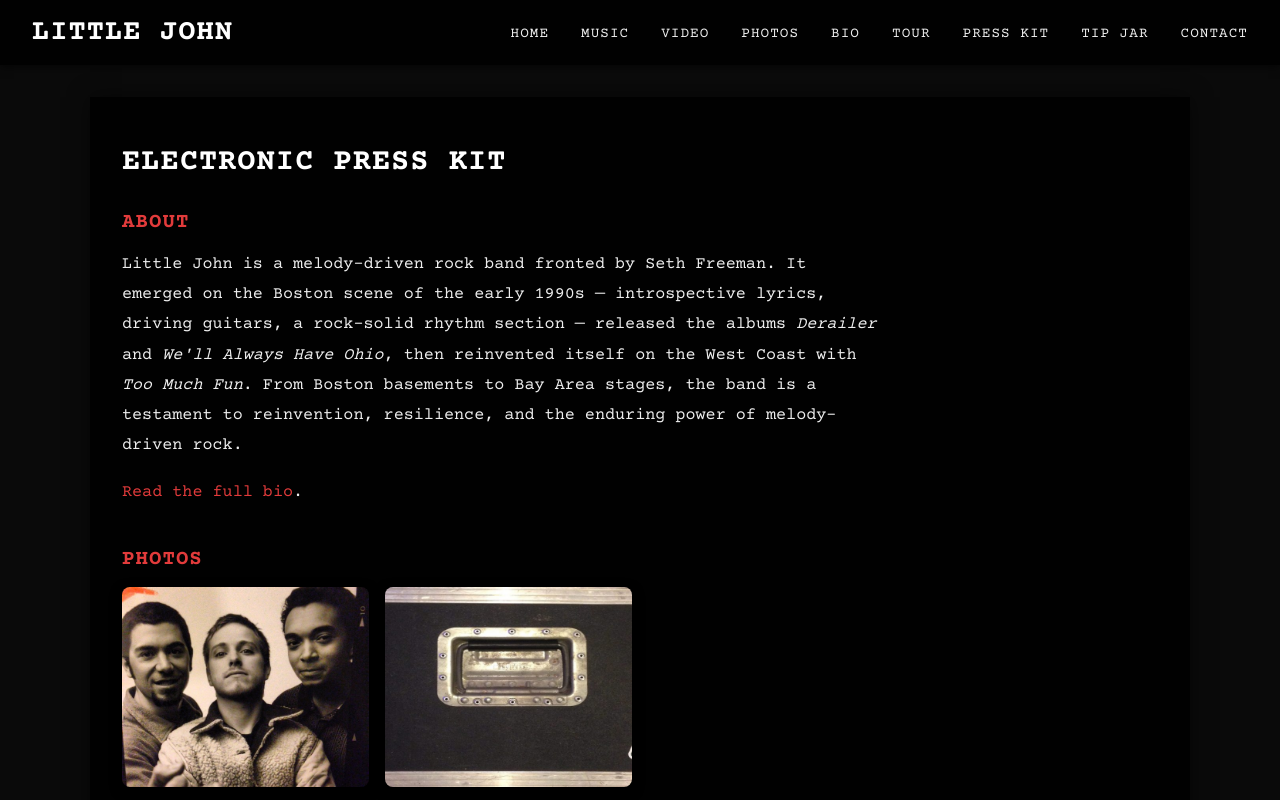
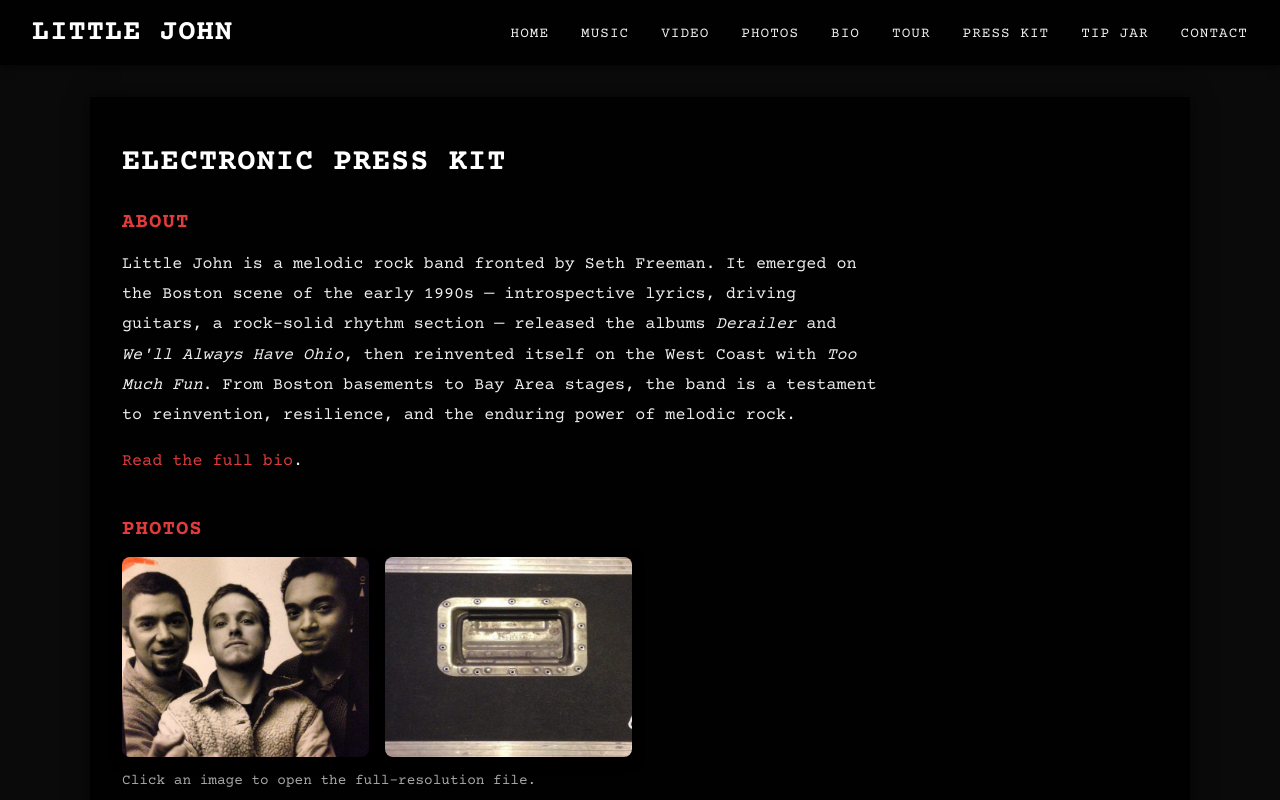
Before and after one commit to sethfreeman/littlejohnrocks, a Next.js app in the folder frontend/: page /epk in a window 1280 px wide. Shown: the top 800 px of the page. Built offline with nearby package versions, Linux system fonts and the light colour scheme.

Commit message:
Change 'melody-driven' to 'melodic' site-wide

```diff
--- a/frontend/app/about/page.js
+++ b/frontend/app/about/page.js
@@ -48,7 +48,7 @@ export default function About() {
         </p>
         <p>
           From Boston basements to Bay Area stages, Little John remains a testament to
-          reinvention, resilience, and the enduring power of melody-driven rock.
+          reinvention, resilience, and the enduring power of melodic rock.
         </p>
       </div>
     </div>
--- a/frontend/app/epk/page.js
+++ b/frontend/app/epk/page.js
@@ -20,12 +20,12 @@ export default function Epk() {
       <section className="epk-section">
         <h2>About</h2>
         <p>
-          Little John is a melody-driven rock band fronted by Seth Freeman. It emerged on the
+          Little John is a melodic rock band fronted by Seth Freeman. It emerged on the
           Boston scene of the early 1990s — introspective lyrics, driving guitars, a rock-solid
           rhythm section — released the albums <em>Derailer</em> and{' '}
           <em>We&apos;ll Always Have Ohio</em>, then reinvented itself on the West Coast with{' '}
           <em>Too Much Fun</em>. From Boston basements to Bay Area stages, the band is a testament
-          to reinvention, resilience, and the enduring power of melody-driven rock.
+          to reinvention, resilience, and the enduring power of melodic rock.
         </p>
         <p>
           <Link href="/about">Read the full bio</Link>.
--- a/frontend/app/layout.js
+++ b/frontend/app/layout.js
@@ -14,7 +14,7 @@ const courierPrime = Courier_Prime({
 
 export const metadata = {
   title: 'Little John',
-  description: 'Little John — melody-driven rock, from Boston basements to Bay Area stages.',
+  description: 'Little John — melodic rock, from Boston basements to Bay Area stages.',
 }
 
 export default function RootLayout({ children }) {
--- a/frontend/app/music/page.js
+++ b/frontend/app/music/page.js
@@ -24,7 +24,7 @@ export default function Music() {
     <div className="music-page">
       <h1>Music</h1>
       <p className="intro">
-        Melody-driven alt-rock, from the Boston scene to the Bay Area. Stream Little John wherever
+        Melodic alt-rock, from the Boston scene to the Bay Area. Stream Little John wherever
         you listen.
       </p>
 
--- a/frontend/app/page.js
+++ b/frontend/app/page.js
@@ -22,7 +22,7 @@ export default function Home() {
             <strong>Little John</strong> burst onto the Boston music scene of the early 1990s with
             introspective lyrics, sharp, driving guitars, and a rock-solid rhythm section. Fronted
             by <strong>Seth Freeman</strong>, the band went on to reinvent itself on the West
-            Coast, carrying its melody-driven rock from Boston basements to Bay Area stages.{' '}
+            Coast, carrying its melodic rock from Boston basements to Bay Area stages.{' '}
             <Link href="/about">Read the full story</Link>.
           </p>
         </section>
```
